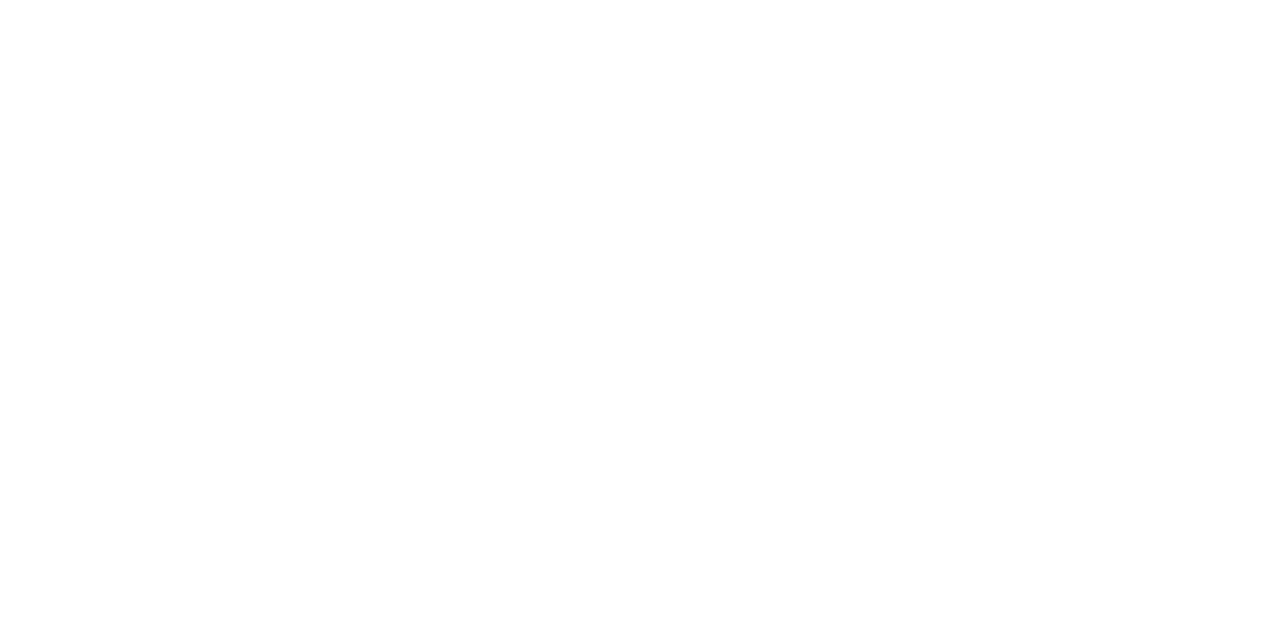
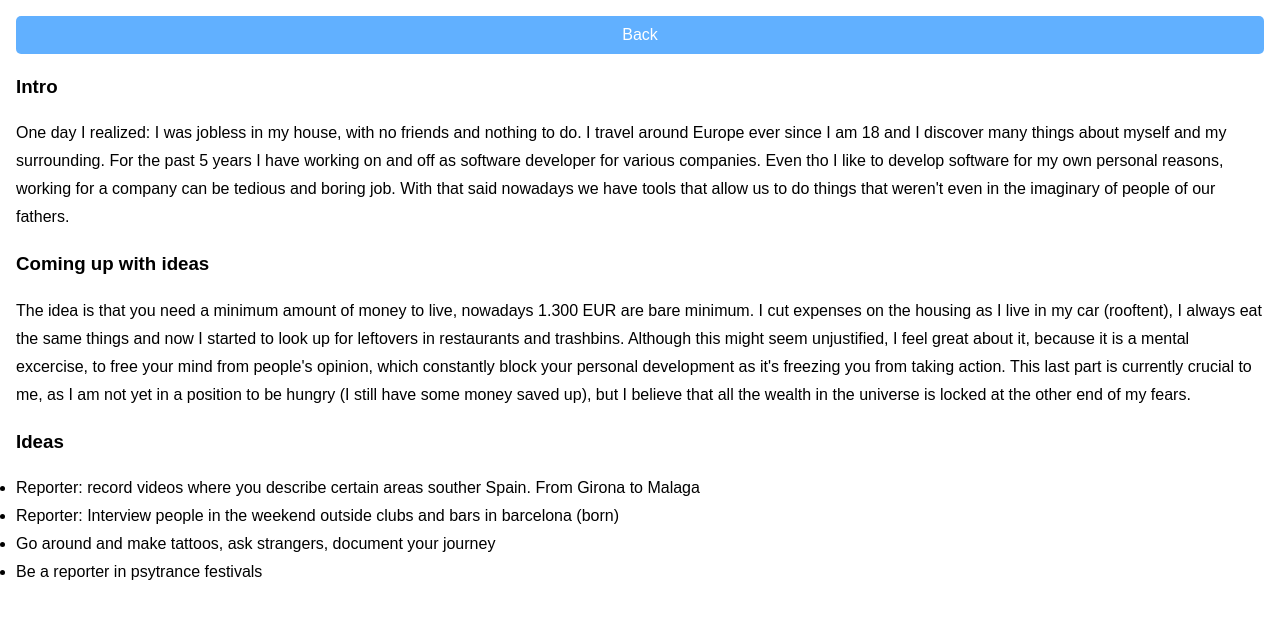
Before and after one commit to palloncino/antonioguiotto.com, a React (Create React App) app: page /vagabond-diary in a window 1280 px wide. Before the commit this address had no page. Shown: the top 618 px of the page. Built offline with nearby package versions, Linux system fonts and the light colour scheme.

Commit message:
vagabond page

```diff
--- a/src/App.tsx
+++ b/src/App.tsx
@@ -8,6 +8,7 @@
 import ChatUp from './features/ChatUp';
 import Explore from './features/Explore';
 import Fade from './features/Fade';
+import VagabondDiary from './features/VagabondDiary';
 
 export const MainContext = createContext<{
   HeaderRef: React.RefObject<HTMLDivElement>,
@@ -29,6 +30,7 @@
             ref={FeatureRef}>
             <Routes>
               <Route path="/chat-up" element={<Fade><ChatUp /></Fade>} />
+              <Route path="/vagabond-diary" element={<Fade><VagabondDiary /></Fade>} />
               <Route path="/" element={<Fade><Explore /></Fade>} />
             </Routes>
           </div>
--- a/src/components/Button.css
+++ b/src/components/Button.css
@@ -1,7 +1,7 @@
 .button {
   background: #1e8fffb3;
   color: white;
-  border: 2px solid #1264b6b3;
+  border: none;
   padding: 10px 20px;
   font-size: 16px;
   cursor: pointer;
--- a/src/features/ChatUp/index.tsx
+++ b/src/features/ChatUp/index.tsx
@@ -169,7 +169,8 @@
 					</h3>
 				</div>
 				<div>
-					🗣️ Start a conversation about Antonio, ⚙️ To view Options, swipe left.
+					🗣️ Start a conversation about Antonio,
+					{`${isMobile ? '⚙️ To view Options, swipe left. ' : ' '}`}
 					Note: the bot might answer incorrectly or come up with funny stuff 🤡
 				</div>
 				<div>
@@ -217,7 +218,7 @@
 					<div id="ChatUpHeadSection" ref={chatupHeadRef} className="head-section">
 
 						<div className="head-logo-container">
-							<Button onClick={() => navigate('/')} label="antonioguiotto.com" />
+							<Button onClick={() => navigate('/')} label="Back" />
 						</div>
 
 						{/* <div className="head-button-container">
--- a/src/features/Explore/index.tsx
+++ b/src/features/Explore/index.tsx
@@ -7,15 +7,21 @@
   const features = [
     {
       id: 1,
-      title: "Introducing ChatUp! 🎉",
-      description: "We're thrilled to announce the latest addition...",
+      title: "Introducing ChatUp",
+      description: "Chat about my working history",
       route: "/chat-up"
+    },
+    {
+      id: 2,
+      title: "Vagabond diary",
+      description: "Brainstorming ideas for sustaining one's flesh and soul in today's age",
+      route: "/vagabond-diary"
     },
   ];
 
   return (
     <div className='explore-page-container'>
-      <h1 className='explore-page-title'>Welcome to Antonio's Explore Page! 🌟</h1>
+      <h1 className='explore-page-title'>🗺️ Explore page</h1>
       <div className="explore-page-cards">
         {features.map(({ route, id, title, description }, index) => (
           <div onClick={() => navigate(`${route}`)} key={`${id}__${index}`} className="explore-page-card">
--- /dev/null
+++ b/src/features/VagabondDiary/VagabondDiary.css
@@ -0,0 +1,3 @@
+.VagabondDiaryContainer {
+  margin: 1rem;
+}
--- /dev/null
+++ b/src/features/VagabondDiary/index.tsx
@@ -0,0 +1,52 @@
+
+import React from 'react';
+import Button from '../../components/Button';
+import { useNavigate } from 'react-router-dom';
+import './VagabondDiary.css';
+
+const Page01 = () => {
+
+  const navigate = useNavigate()
+
+  return (
+    <div className="VagabondDiaryContainer">
+        <div className='VagabondDiaryHeaderContainer'>
+          <Button onClick={() => navigate('/')} label="Back" />
+        </div>
+        <div>
+          <h3>Intro</h3>
+          <p>
+            One day I realized: I was jobless in my house, with no friends and nothing to do.
+            I travel around Europe ever since I am 18 and I discover many things about myself and my surrounding.
+            For the past 5 years I have working on and off as software developer for various companies.
+            Even tho I like to develop software for my own personal reasons, working for a company can be tedious
+            and boring job. With that said nowadays we have tools that allow us to do things that weren't even in
+            the imaginary of people of our fathers.
+          </p>
+          <h3>Coming up with ideas</h3>
+          <p>
+            The idea is that you need a minimum amount of money to live, nowadays 1.300 EUR are bare minimum.
+            I cut expenses on the housing as I live in my car (rooftent), I always eat the same things and now
+            I started to look up for leftovers in restaurants and trashbins.
+            Although this might seem unjustified, I feel great about it, because it is a mental excercise, to
+            free your mind from people's opinion, which constantly block your personal development as it's freezing you from taking action.
+
+            This last part is currently crucial to me, as I am not yet in a position to be hungry (I still have some money saved up), but I believe that all the wealth in the universe is locked at the other end of my fears.
+          </p>
+
+        </div>
+
+        <h3>
+          Ideas
+        </h3>
+        <ul>
+          <li>Reporter: record videos where you describe certain areas souther Spain. From Girona to Malaga</li>
+          <li>Reporter: Interview people in the weekend outside clubs and bars in barcelona (born)</li>
+          <li>Go around and make tattoos, ask strangers, document your journey</li>
+          <li>Be a reporter in psytrance festivals</li>
+        </ul>
+    </div>
+    )
+};
+
+export default Page01;
```
